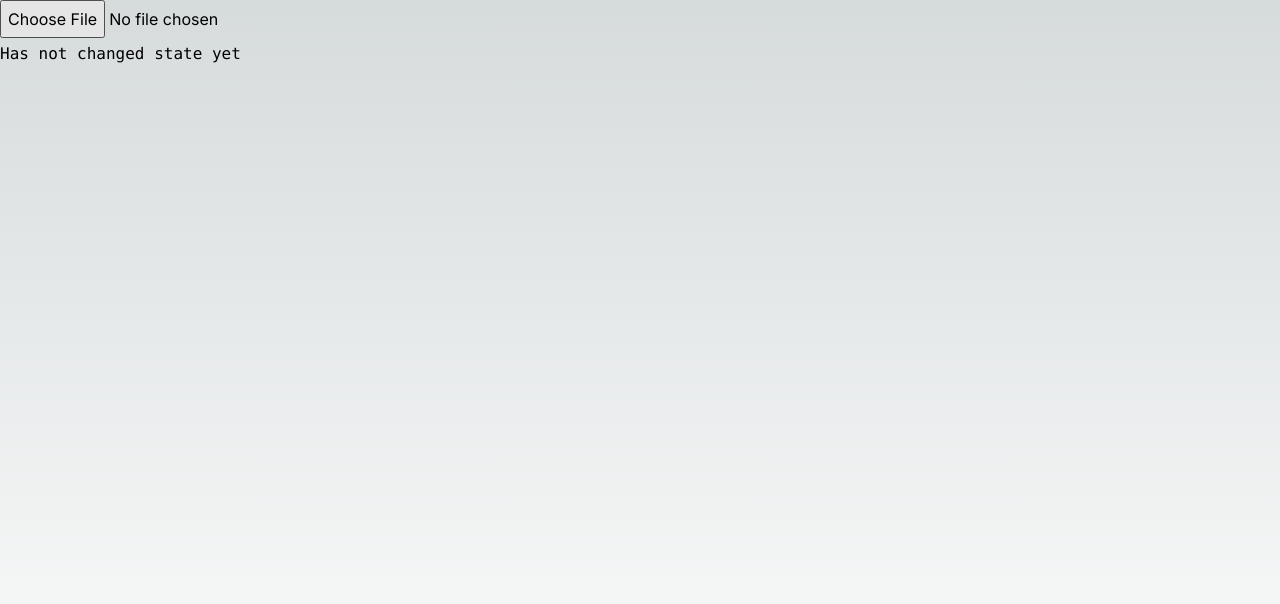
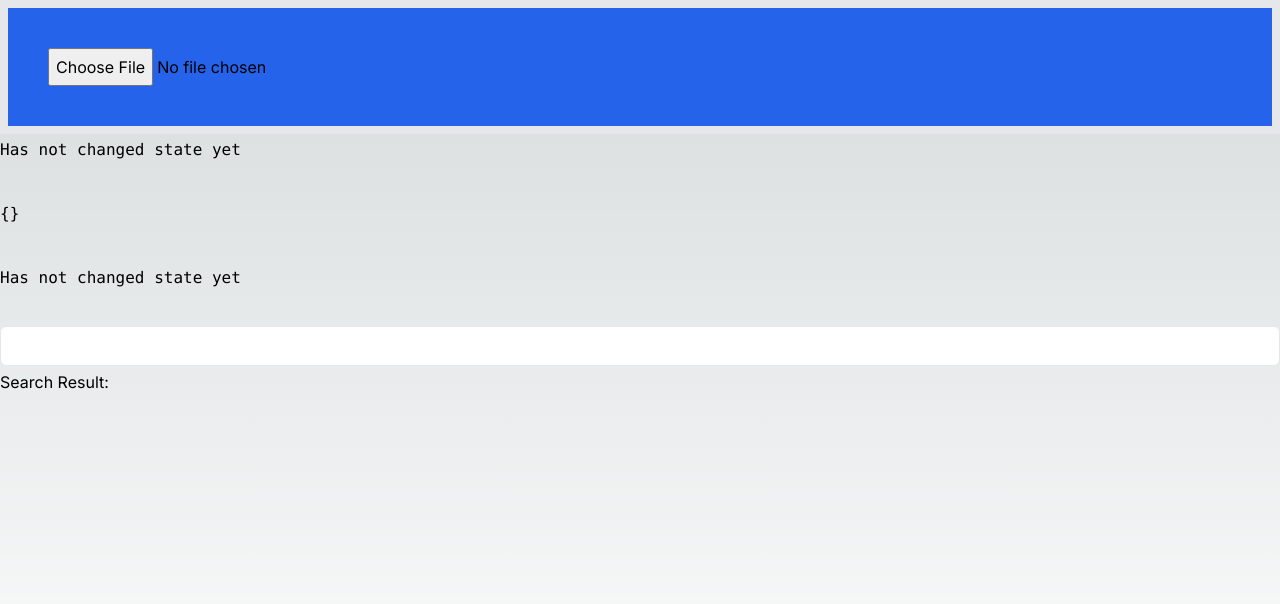
Before and after one commit to Sean-donny/chat-visualiser, a Next.js app: page / in a window 1280 px wide. Shown: the top 604 px of the page. Built offline with nearby package versions, Linux system fonts and the light colour scheme.

Commit message:
Search bar and results system inititiated

```diff
--- a/package.json
+++ b/package.json
@@ -17,7 +17,8 @@
     "@visx/wordcloud": "^3.3.0",
     "next": "14.1.4",
     "react": "^18",
-    "react-dom": "^18"
+    "react-dom": "^18",
+    "use-debounce": "^10.0.0"
   },
   "devDependencies": {
     "@types/node": "^20",
--- /dev/null
+++ b/searchGroupMessages.ts
@@ -0,0 +1,87 @@
+export default function searchGroupMessages(
+  data: {
+    Day: string;
+    Month: string;
+    Year: string;
+    Hour: string;
+    Minute: string;
+    Second: string;
+    Author: string;
+    Message: string;
+  }[],
+  term: string,
+) {
+  // Type guard to ensure data is an object
+  if (typeof data === 'object') {
+    // Construct dynamic search regex with the provided term
+    const SEARCH_REGEX = new RegExp(term, 'gi'); // 'gi' flags for global and case-insensitive search
+
+    // Array to store matched messages
+    const matchedMessages = [];
+
+    // Variable to store how many times the search is matched
+    let hitCount = 0;
+
+    if (term !== '') {
+      for (const message of data) {
+        const res = message.Message.match(SEARCH_REGEX);
+        if (res) {
+          matchedMessages.push(message);
+          hitCount += res.length;
+        }
+      }
+    }
+
+    matchedMessages.push({ hitCount: hitCount });
+
+    return matchedMessages;
+  } else {
+    console.error('Error: Expected string data but received buffer');
+  }
+}
+
+// Case Sensitive Toggle version
+
+// export default function searchGroupMessages(
+//   data: {
+//     Day: string;
+//     Month: string;
+//     Year: string;
+//     Hour: string;
+//     Minute: string;
+//     Second: string;
+//     Author: string;
+//     Message: string;
+//   }[],
+//   term: string,
+//   caseSensitive: boolean,
+// ) {
+//   // Type guard to ensure data is an object
+//   if (typeof data === 'object') {
+//     // Construct dynamic search regex with the provided term and case sensitivity
+//     const flags = caseSensitive ? 'g' : 'gi'; // 'g' flag for global search, 'i' flag for case-insensitive search
+//     const SEARCH_REGEX = new RegExp(term, flags);
+
+//     // Array to store matched messages
+//     const matchedMessages = [];
+
+//     // Variable to store how many times the search is matched
+//     let hitCount = 0;
+
+//     if (term !== '') {
+//       for (const message of data) {
+//         const res = message.Message.match(SEARCH_REGEX);
+//         if (res) {
+//           matchedMessages.push(message);
+//           hitCount += res.length;
+//         }
+//       }
+//     }
+
+//     matchedMessages.push({ hitCount: hitCount });
+
+//     return matchedMessages;
+//   } else {
+//     console.error('Error: Expected string data but received buffer');
+//   }
+// }
--- a/src/app/AcceptFile.tsx
+++ b/src/app/AcceptFile.tsx
@@ -1,9 +1,11 @@
 'use client';
 
-import React, { useRef, useState } from 'react';
+import React, { useEffect, useRef, useState } from 'react';
+import { useDebouncedCallback } from 'use-debounce';
 import getGroupName from '../../getGroupName';
 import getGroupMembers from '../../getGroupMembers';
 import getGroupData from '../../getGroupData';
+import searchGroupMessages from '../../searchGroupMessages';
 
 const AcceptFile = () => {
   const [textFile, setTextFile] = useState('Has not changed state yet');
@@ -22,6 +24,21 @@ const AcceptFile = () => {
       Author: string;
       Message: string;
     }[]
+  >([]);
+  const [matchedMessages, setMatchedMessages] = useState<
+    (
+      | {
+          Day: string;
+          Month: string;
+          Year: string;
+          Hour: string;
+          Minute: string;
+          Second: string;
+          Author: string;
+          Message: string;
+        }
+      | { hitCount: number }
+    )[]
   >([]);
 
   const chatRef = useRef<HTMLInputElement>(null);
@@ -56,6 +73,38 @@ const AcceptFile = () => {
     }
   };
 
+  const handleSearch = useDebouncedCallback((term: string) => {
+    if (groupMessages) {
+      const temp = searchGroupMessages(groupMessages, term);
+      if (temp) {
+        setMatchedMessages(temp);
+      }
+    }
+  }, 300);
+
+  function isMessageObject(message: any): message is {
+    Day: string;
+    Month: string;
+    Year: string;
+    Hour: string;
+    Minute: string;
+    Second: string;
+    Author: string;
+    Message: string;
+  } {
+    return (
+      typeof message === 'object' &&
+      'Day' in message &&
+      'Month' in message &&
+      'Year' in message &&
+      'Hour' in message &&
+      'Minute' in message &&
+      'Second' in message &&
+      'Author' in message &&
+      'Message' in message
+    );
+  }
+
   return (
     <div>
       <input
@@ -64,13 +113,14 @@ const AcceptFile = () => {
         id="chatText"
         ref={chatRef}
         onChange={handleFile}
+        className="p-10 bg-blue-600 border-8 w-full"
       />
       {groupChatName && <pre>{groupChatName}</pre>}
       <br />
-      {/* {groupMemberList && <pre>{JSON.stringify(groupMemberList)}</pre>}
+      {groupMemberList && <pre>{JSON.stringify(groupMemberList)}</pre>}
       <br />
       {textFile && <pre>{textFile}</pre>}
-      <br /> */}
+      <br />
       {groupMessages &&
         groupMessages.map((message, index) => (
           <div key={index}>
@@ -85,6 +135,43 @@ const AcceptFile = () => {
             <br />
           </div>
         ))}
+      <div className="relative flex flex-1 flex-shrink-0">
+        <label htmlFor="search" className="sr-only">
+          Search
+        </label>
+        <input
+          className="peer block w-full rounded-md border border-gray-200 py-[9px] pl-10 text-sm outline-2 placeholder:text-black"
+          // placeholder={placeholder}
+          onChange={e => {
+            handleSearch(e.target.value);
+          }}
+          // defaultValue={searchParams.get('query')?.toString()}
+        />
+      </div>
+      <h1>Search Result:</h1>
+      {matchedMessages &&
+        matchedMessages.map((message, index) => (
+          <div
+            key={index}
+            className="bg-green-500 w-full border-8 border-blue-600"
+          >
+            {isMessageObject(message) ? (
+              <>
+                <p>
+                  Date: {message.Day}/{message.Month}/{message.Year}
+                </p>
+                <p>
+                  Time: {message.Hour}:{message.Minute}:{message.Second}
+                </p>
+                <p>Author: {message.Author}</p>
+                <p>Message: {message.Message}</p>
+              </>
+            ) : (
+              <p>Hit Count: {message.hitCount}</p>
+            )}
+            <br />
+          </div>
+        ))}
     </div>
   );
 };
--- a/src/app/layout.tsx
+++ b/src/app/layout.tsx
@@ -1,12 +1,12 @@
-import type { Metadata } from "next";
-import { Inter } from "next/font/google";
-import "./globals.css";
+import type { Metadata } from 'next';
+import { Inter } from 'next/font/google';
+import './globals.css';
 
-const inter = Inter({ subsets: ["latin"] });
+const inter = Inter({ subsets: ['latin'] });
 
 export const metadata: Metadata = {
-  title: "Create Next App",
-  description: "Generated by create next app",
+  title: 'ChatViz',
+  description: 'Web app to gain useful insights about your WhatsApp chat',
 };
 
 export default function RootLayout({
```
Also changed, not shown: 1 other file (tests, documents, lock files or other folders).
